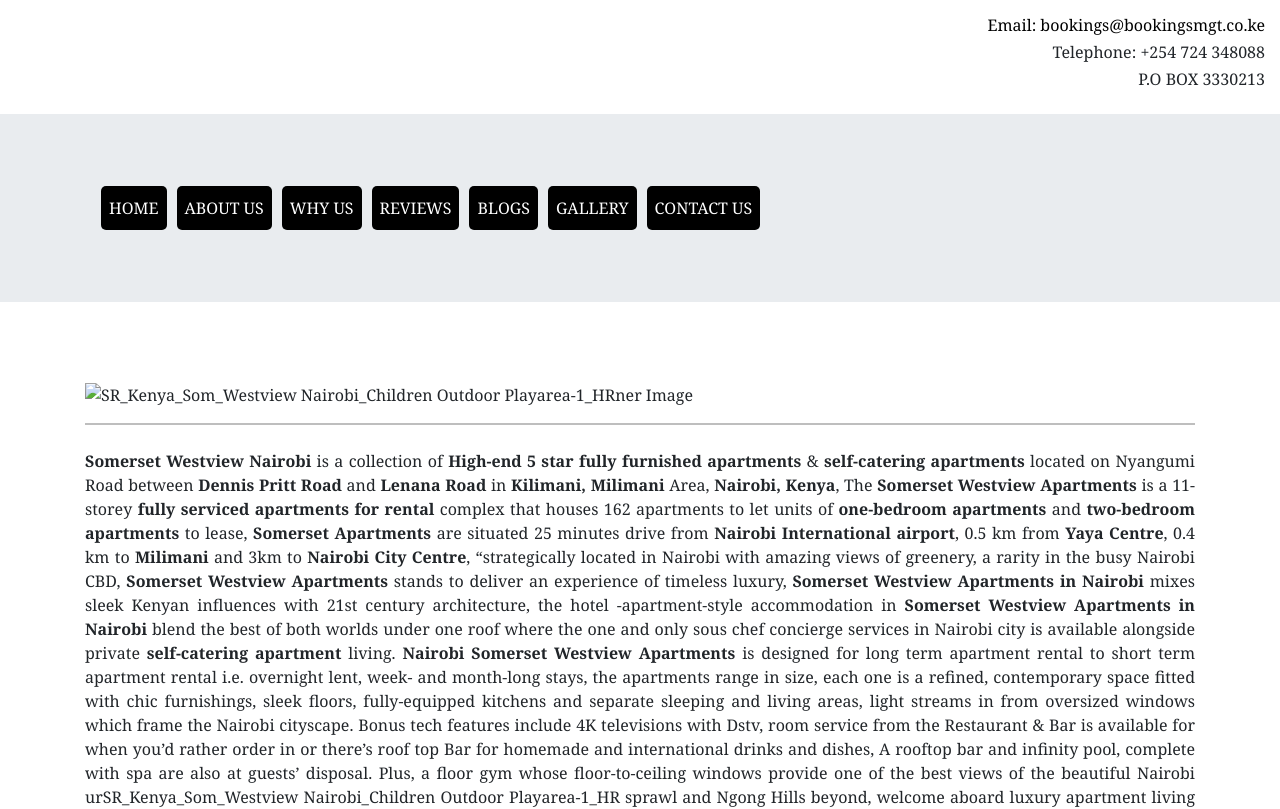
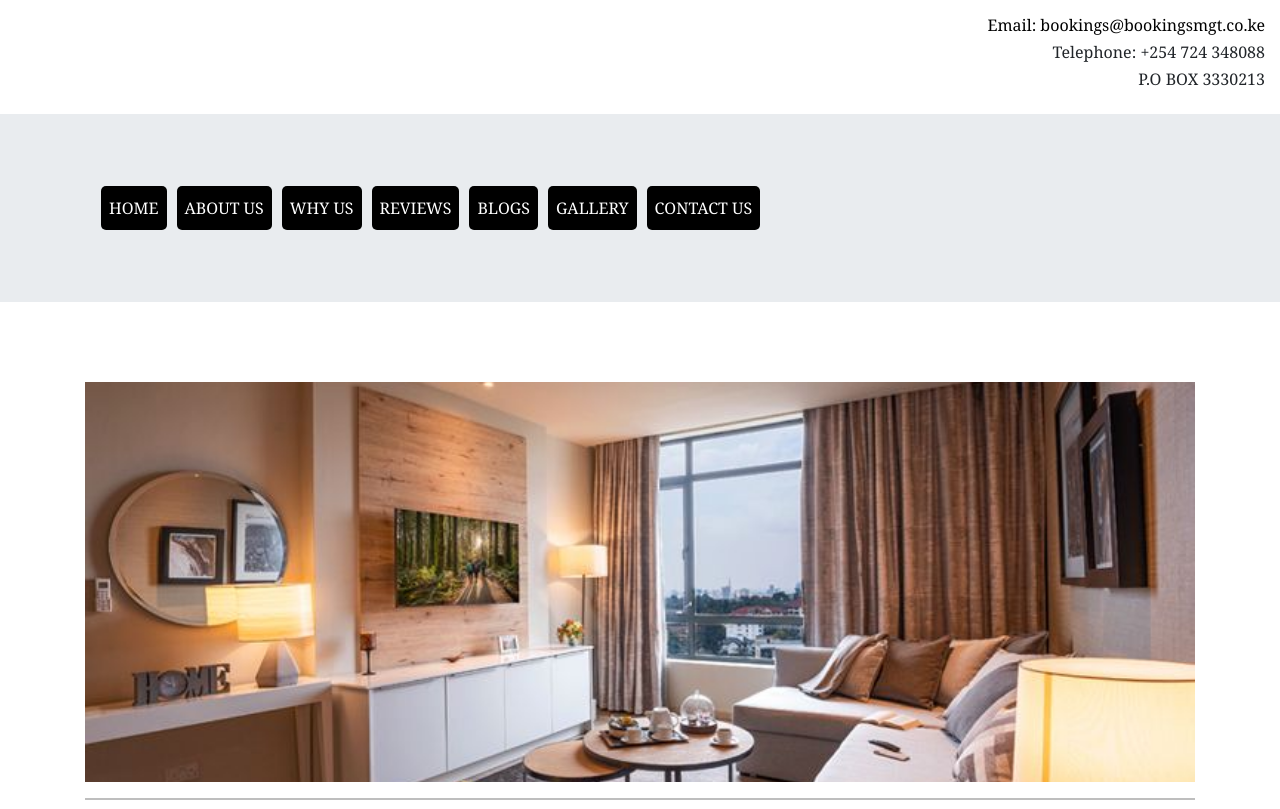
Before and after one commit to Mwatheka/somerset, a plain HTML site: page index.html in a window 1280 px wide. Shown: the top 809 px of the page. Drawn offline with nearby package versions, Linux system fonts and the light colour scheme; a small style sheet from the web is missing.

Commit message:
Update index.html

```diff
--- a/index.html
+++ b/index.html
@@ -197,7 +197,7 @@
     <section class="row">
       <div class="col-md-12 justify-content-center">
         <div style="position:relative;">
-          <img src="SR_Kenya_Som_Westview Nairobi_Children Outdoor Playarea-1_HRner.jpg" alt="SR_Kenya_Som_Westview Nairobi_Children Outdoor Playarea-1_HRner Image" style="width:100%; height:50vh; object-fit: cover;">
+          <img src="banner.jpg"  alt=" bananer Image" style="width:100%; height:50vh; object-fit: cover;">
 
         </div>
       </div>
```
